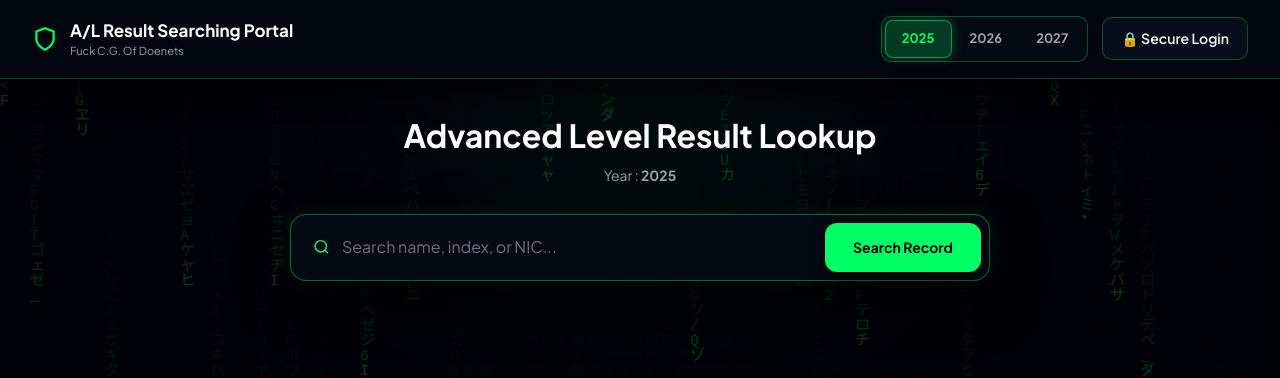
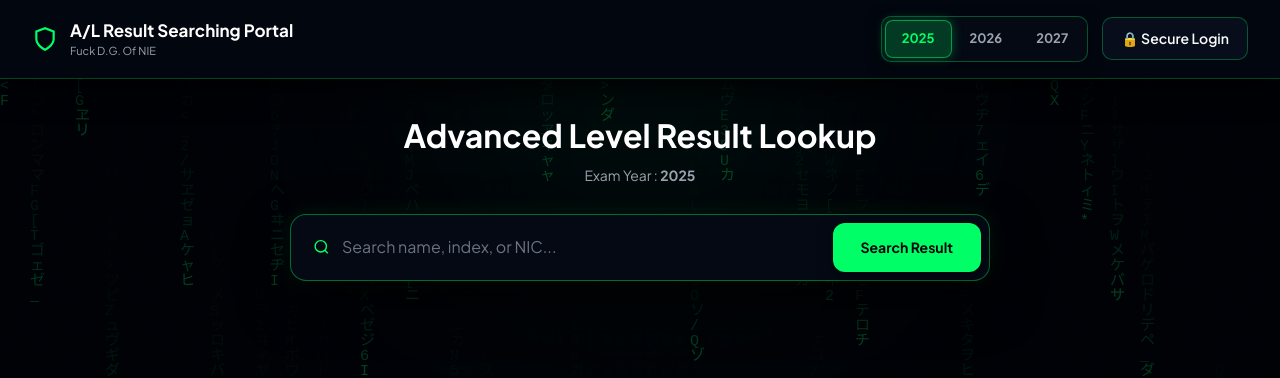
Before and after one commit to ectfgweserdt/al-result-portal, a React (Vite) app: page / in a window 1280 px wide. Shown: the top 378 px of the page. Built offline with nearby package versions, Linux system fonts and the light colour scheme.

Commit message:
Update App.jsx

```diff
--- a/src/App.jsx
+++ b/src/App.jsx
@@ -183,7 +183,7 @@ export default function App() {
           <svg className="css-icon shield-icon" viewBox="0 0 24 24" width="26" height="26" stroke="currentColor" strokeWidth="2" fill="none"><path d="M12 22s8-4 8-10V5l-8-3-8 3v7c0 6 8 10 8 10z"></path></svg>
           <div>
             <h2>A/L Result Searching Portal</h2>
-            <p>Fuck C.G. Of Doenets</p>
+            <p>Fuck D.G. Of NIE</p>
           </div>
         </div>
 
@@ -261,7 +261,7 @@ export default function App() {
       <main className="main-content">
         <div className="hero-section">
           <h1>Advanced Level Result Lookup</h1>
-          <p>Year : <strong>{examYear}</strong></p>
+          <p>Exam Year : <strong>{examYear}</strong></p>
         </div>
 
         <form onSubmit={handleSearch} className="search-box-container">
@@ -275,7 +275,7 @@ export default function App() {
             />
           </div>
           <button type="submit" className="tactile-btn search-btn" disabled={loading}>
-            {loading ? 'Searching...' : 'Search Record'}
+            {loading ? 'Searching...' : 'Search Result'}
           </button>
         </form>
 
```
